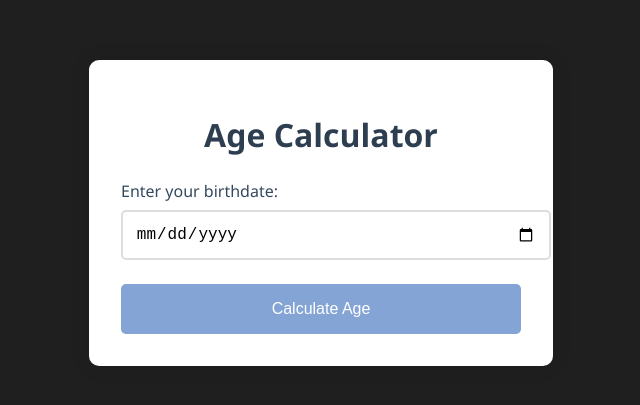
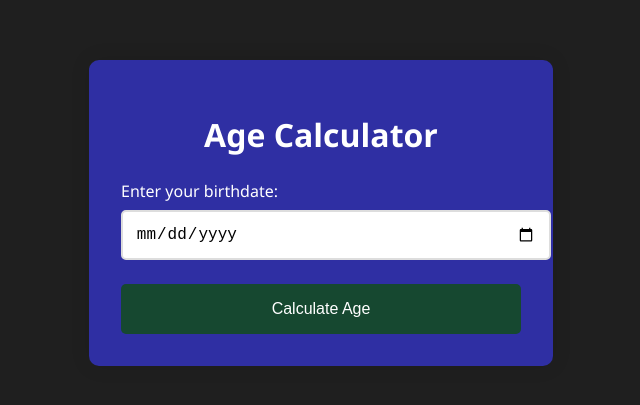
Before and after one commit to ThayerY/Age-Calculator, a plain HTML site: page index.html in a window 1280 px wide. Shown: the part 187-592 px from the top of the page, without its empty margins (319-959 px from the left). Drawn offline with Linux system fonts and the light colour scheme.

Commit message:
changing some colors

```diff
--- a/styles.css
+++ b/styles.css
@@ -9,7 +9,8 @@ body {
 }
 
 .container {
-  background-color: white;
+  /* background-color: #a5a1a1; */
+  background-color: #2f2fa3;
   padding: 2rem;
   border-radius: 10px;
   box-shadow: 0 0 20px rgba(0, 0, 0, 0.1);
@@ -19,7 +20,7 @@ body {
 
 h1 {
   text-align: center;
-  color: #2c3e50;
+  color: #FFFFFF;
   margin-bottom: 1.5rem;
 }
 
@@ -30,7 +31,7 @@ h1 {
 label {
   display: block;
   margin-bottom: 0.5rem;
-  color: #34495e;
+  color: #FFFFFF;
   font-weight: 500;
 }
 
@@ -51,7 +52,7 @@ input[type="date"]:focus {
 button {
   width: 100%;
   padding: 1rem;
-  background-color: #83a4d4;
+  background-color: #0d5304b7;
   color: white;
   border: none;
   border-radius: 5px;
@@ -108,7 +109,7 @@ button:hover {
 .age-number {
   font-size: 1.5rem;
   font-weight: bold;
-  color: #83a4d4;
+  color: #0000ff;
 }
 
 .age-label {
```
